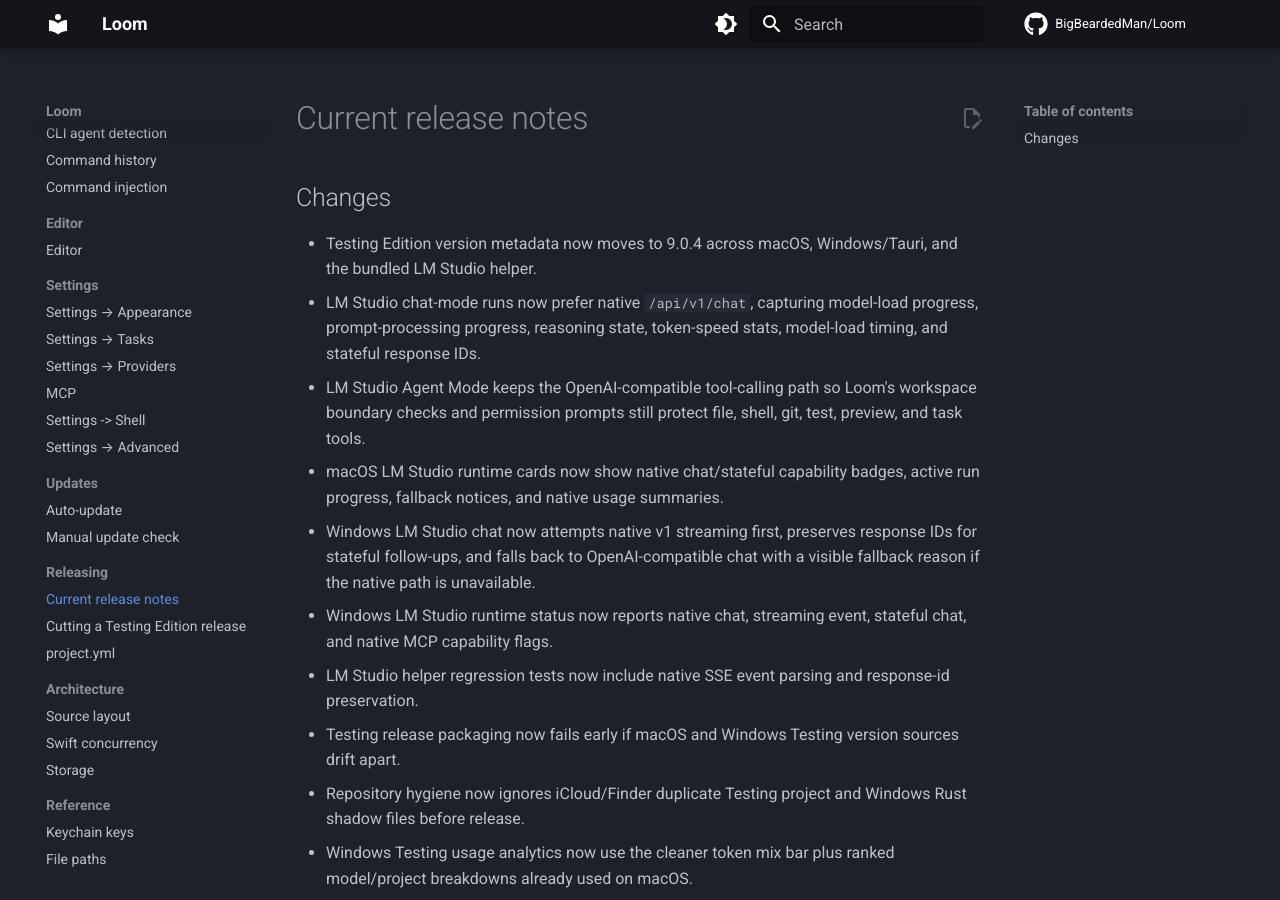
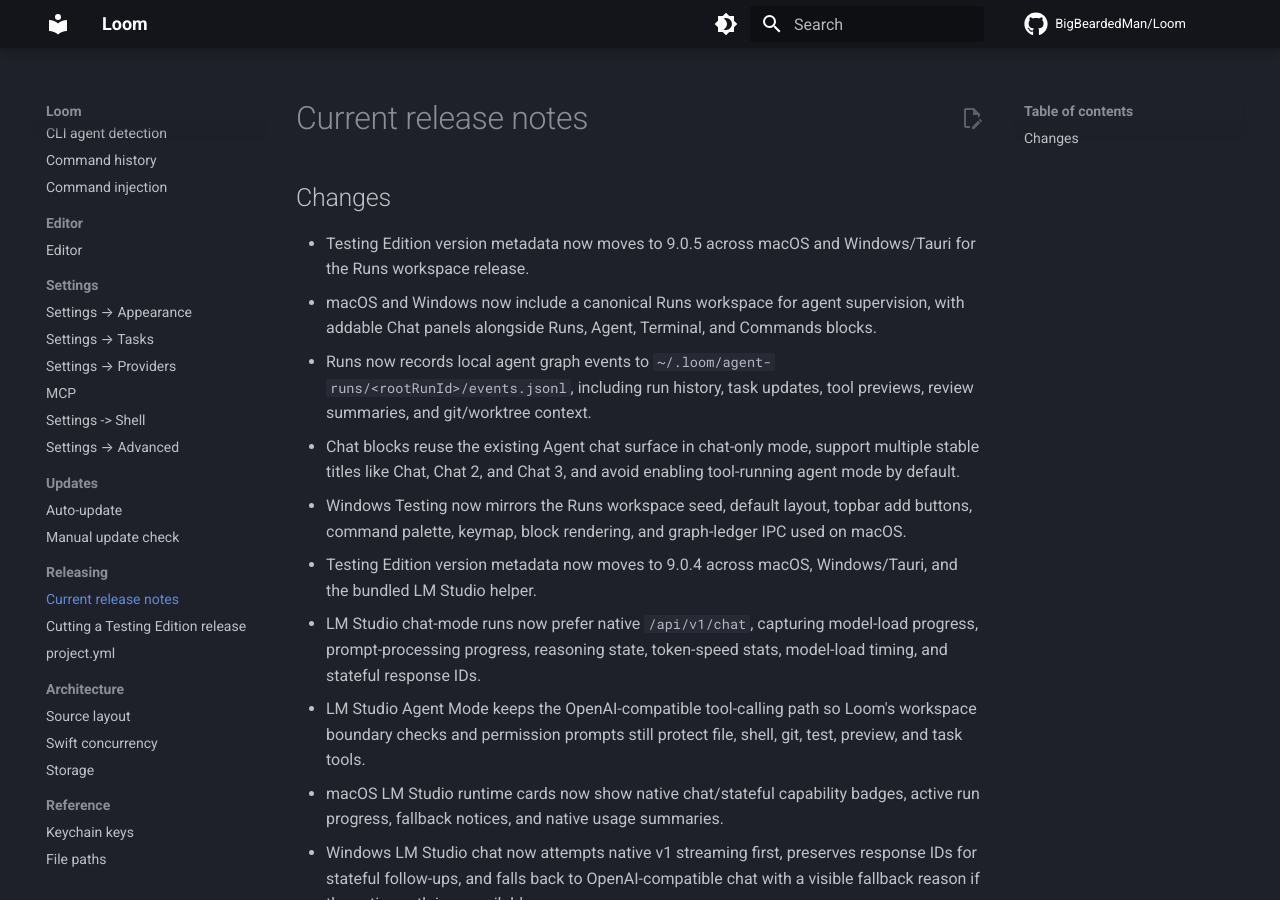
Before and after one commit to BigBeardedMan/Loom, an MkDocs documentation site: the page built from docs/releasing/current-release-notes.md, in a window 1280 px wide and 900 px high. Built offline with MkDocs 1.6.1 and Material for MkDocs 9.7.7, drawn with Linux system fonts in a browser that asks for light colours; comment, search, counter and statistics services are not loaded.

Commit message:
Bump Testing Edition to 9.0.5

```diff
--- a/docs/releasing/current-release-notes.md
+++ b/docs/releasing/current-release-notes.md
@@ -1,5 +1,10 @@
 ## Changes
 
+- Testing Edition version metadata now moves to 9.0.5 across macOS and Windows/Tauri for the Runs workspace release.
+- macOS and Windows now include a canonical Runs workspace for agent supervision, with addable Chat panels alongside Runs, Agent, Terminal, and Commands blocks.
+- Runs now records local agent graph events to `~/.loom/agent-runs/<rootRunId>/events.jsonl`, including run history, task updates, tool previews, review summaries, and git/worktree context.
+- Chat blocks reuse the existing Agent chat surface in chat-only mode, support multiple stable titles like Chat, Chat 2, and Chat 3, and avoid enabling tool-running agent mode by default.
+- Windows Testing now mirrors the Runs workspace seed, default layout, topbar add buttons, command palette, keymap, block rendering, and graph-ledger IPC used on macOS.
 - Testing Edition version metadata now moves to 9.0.4 across macOS, Windows/Tauri, and the bundled LM Studio helper.
 - LM Studio chat-mode runs now prefer native `/api/v1/chat`, capturing model-load progress, prompt-processing progress, reasoning state, token-speed stats, model-load timing, and stateful response IDs.
 - LM Studio Agent Mode keeps the OpenAI-compatible tool-calling path so Loom's workspace boundary checks and permission prompts still protect file, shell, git, test, preview, and task tools.
--- a/project.yml
+++ b/project.yml
@@ -15,8 +15,8 @@
     # release, so the pill never shows a code lower than what's on main.
     # Bump this manually before each testing release; release-testing.sh
     # reads it back out and tags the GitHub pre-release `testing-<version>`.
-    MARKETING_VERSION: "9.0.4"
-    CURRENT_PROJECT_VERSION: "94"
+    MARKETING_VERSION: "9.0.5"
+    CURRENT_PROJECT_VERSION: "95"
     CODE_SIGN_STYLE: Manual
     CODE_SIGN_IDENTITY: "Loom Local Codesign"
     DEVELOPMENT_TEAM: ""
```
Also changed, not shown: 4 other files.
